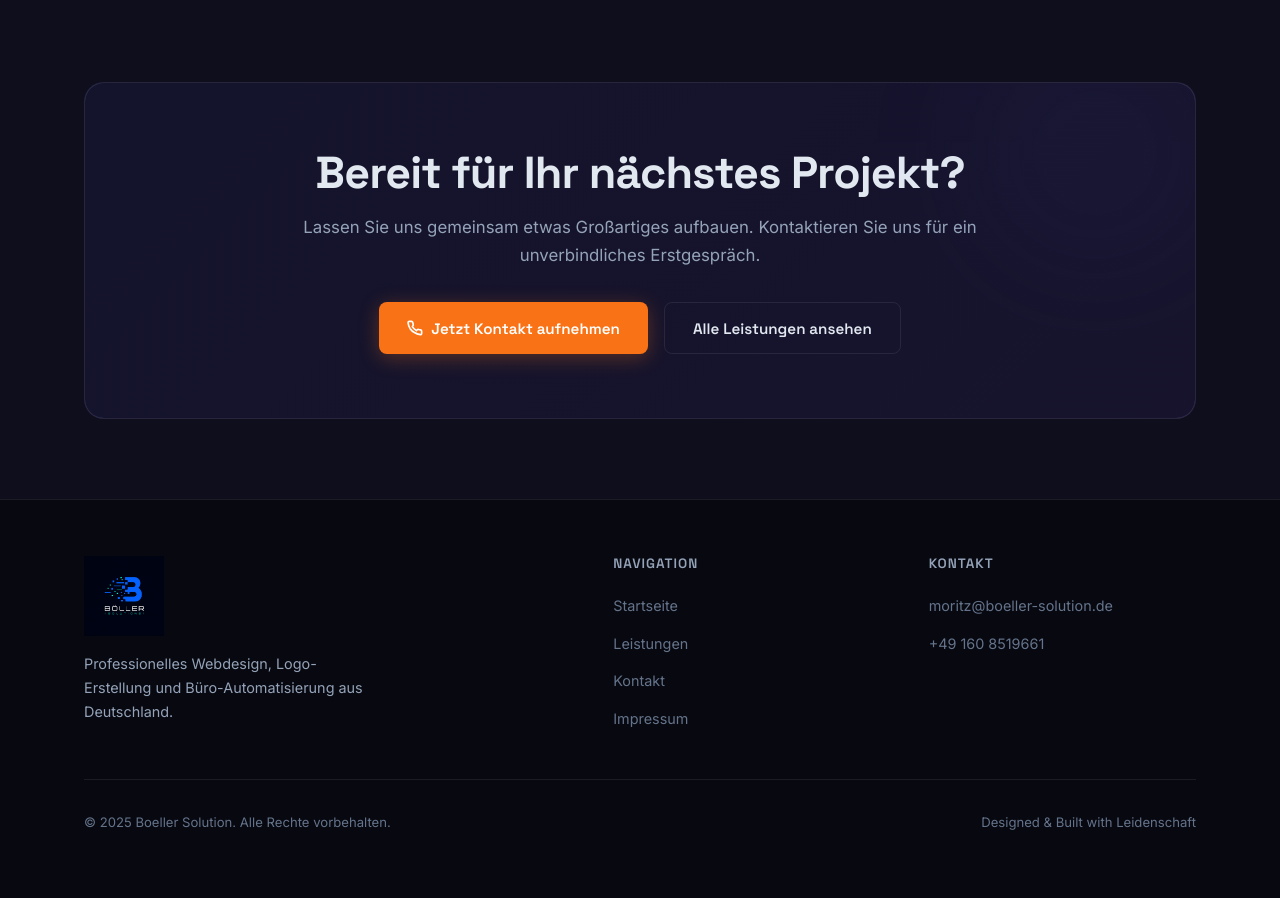
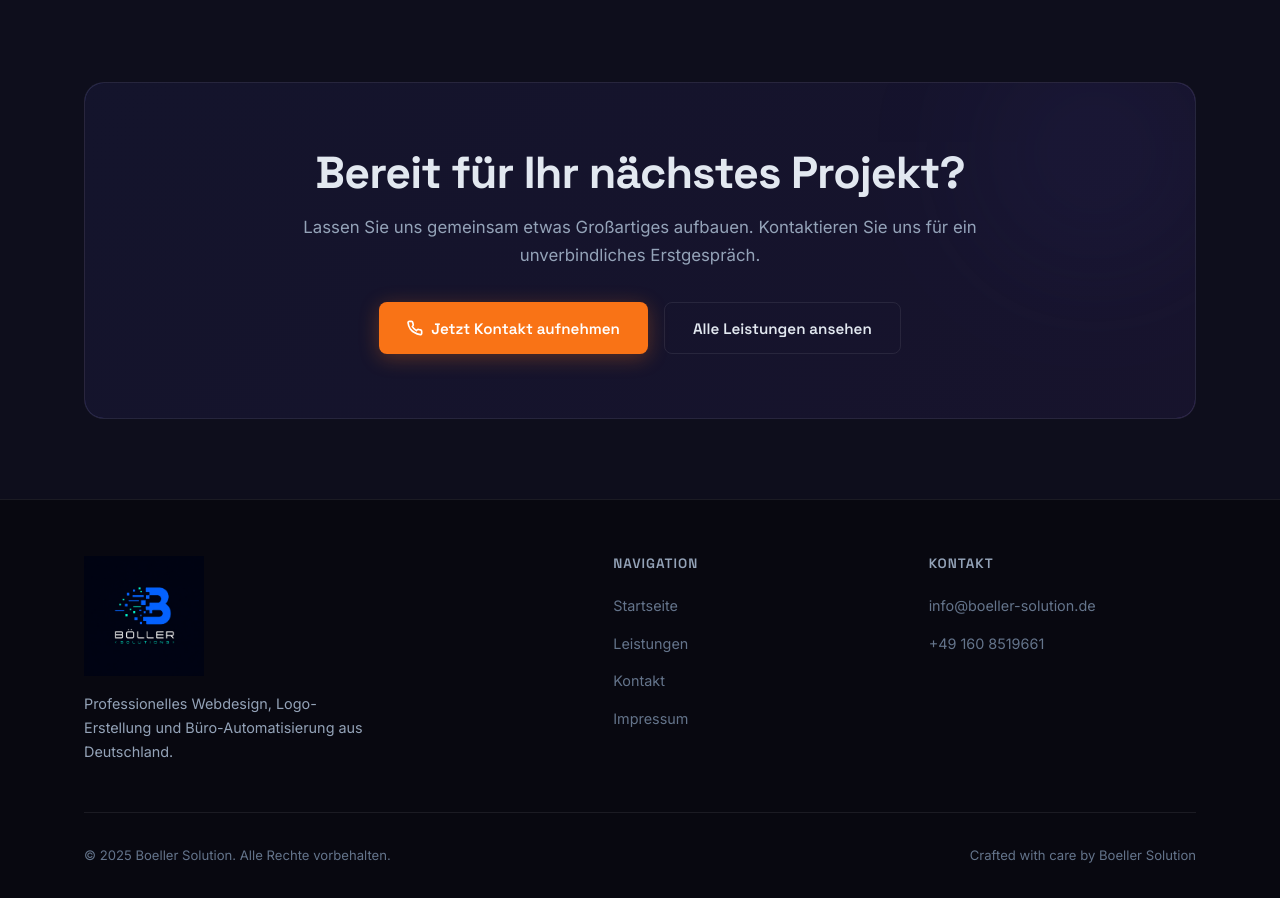
Before and after one commit to moritz-byte/Website-Boeller, a website built with Vite: page index.html in a window 1280 px wide. Shown: the part 2145-3043 px from the top of the page. Before the commit the page ends 3011 px from the top, so only its background shows below. Built offline with nearby package versions, Linux system fonts and the light colour scheme.

Commit message:
Increase logo size, update contact email to info, and refresh footer text

```diff
--- a/css/styles.css
+++ b/css/styles.css
@@ -245,7 +245,7 @@
 }
 
 .nav-logo-img {
-  height: 80px;
+  height: 120px;
   width: auto;
   object-fit: contain;
 }
--- a/index.html
+++ b/index.html
@@ -216,7 +216,7 @@
         <div class="footer-col">
           <h4>Kontakt</h4>
           <ul>
-            <li><a href="mailto:moritz@boeller-solution.de">moritz@boeller-solution.de</a></li>
+            <li><a href="mailto:info@boeller-solution.de">info@boeller-solution.de</a></li>
             <li><a href="tel:+491608519661">+49 160 8519661</a></li>
           </ul>
         </div>
@@ -224,7 +224,7 @@
 
       <div class="footer-bottom">
         <p>&copy; 2025 Boeller Solution. Alle Rechte vorbehalten.</p>
-        <p>Designed &amp; Built with Leidenschaft</p>
+        <p>Crafted with care by Boeller Solution</p>
       </div>
     </div>
   </footer>
```
Also changed, not shown: impressum.html (+3 -3 lines), kontakt.html (+3 -3 lines), leistungen.html (+2 -2 lines), dist/assets/main-BjvZkhNh.js (renamed from dist/assets/main-gwg6E6VT.js), dist/assets/main-DWaC-YFS.css (deleted), dist/assets/main-Ka4aMrwB.css (added), dist/impressum.html, dist/index.html, dist/kontakt.html, dist/leistungen.html.
